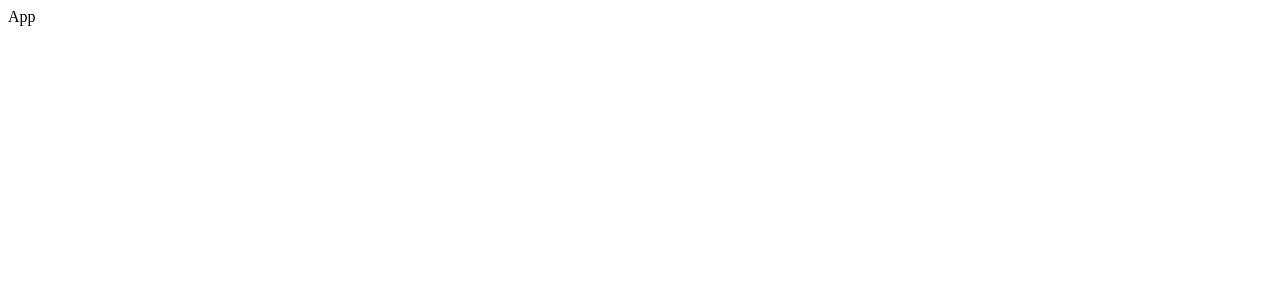
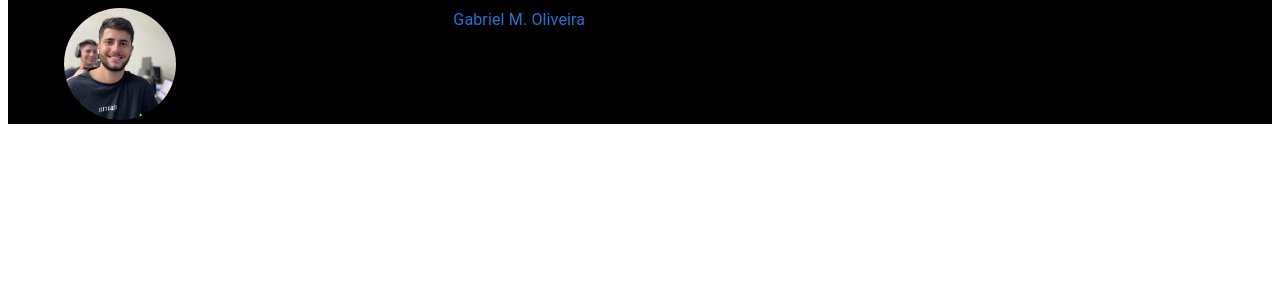
Before and after one commit to gabrielmassaia/gabrielmassaiaportfolio, a React (Vite) app: page / in a window 1280 px wide. Shown: the top 300 px of the page. Built offline with nearby package versions, Linux system fonts and the light colour scheme.

Commit message:
update img

```diff
--- a/package.json
+++ b/package.json
@@ -10,6 +10,9 @@
     "preview": "vite preview"
   },
   "dependencies": {
+    "@emotion/react": "^11.13.3",
+    "@emotion/styled": "^11.13.0",
+    "@mui/material": "^5.16.7",
     "react": "^18.3.1",
     "react-dom": "^18.3.1"
   },
--- a/src/App.tsx
+++ b/src/App.tsx
@@ -1,7 +1,9 @@
+import Home from "./pages/Home/Home"
+
 const App = () => {
   return (
     <>
-      App
+      <Home />
     </>
   )
 }
--- /dev/null
+++ b/src/pages/Home/Home.tsx
@@ -0,0 +1,11 @@
+import Hero from "./sections/Hero/Hero"
+
+const Home = () => {
+    return (
+      <>
+        <Hero />
+      </>
+    )
+  }
+
+  export default Home
--- /dev/null
+++ b/src/pages/Home/sections/Hero/Hero.tsx
@@ -0,0 +1,36 @@
+import { Container, Grid, styled, Typography } from "@mui/material"
+import Avatar from "../../../../assets/images/avatar.png"
+
+
+const Hero = () => {
+
+    const StyledHero = styled("div")(() => ({
+        backgroundColor: "black"
+    }))
+
+    const StyledImg = styled("img")(() => ({
+        width: "30%",
+        borderRadius: "50%",
+    }))
+
+    return (
+      <>
+        <StyledHero>
+
+            <Container>
+                <Grid container spacing={2}>
+                    <Grid item xs={4}>
+                    <StyledImg src={Avatar}/>
+                    </Grid>
+                    <Grid item xs={8}>
+                       <Typography color={"primary"}>Gabriel M. Oliveira</Typography>
+                    </Grid>
+                </Grid>
+            </Container>
+
+        </StyledHero>
+      </>
+    )
+}
+
+export default Hero
```
Also changed, not shown: src/assets/images/Avatar.png (added), 1 other file (tests, documents, lock files or other folders).
